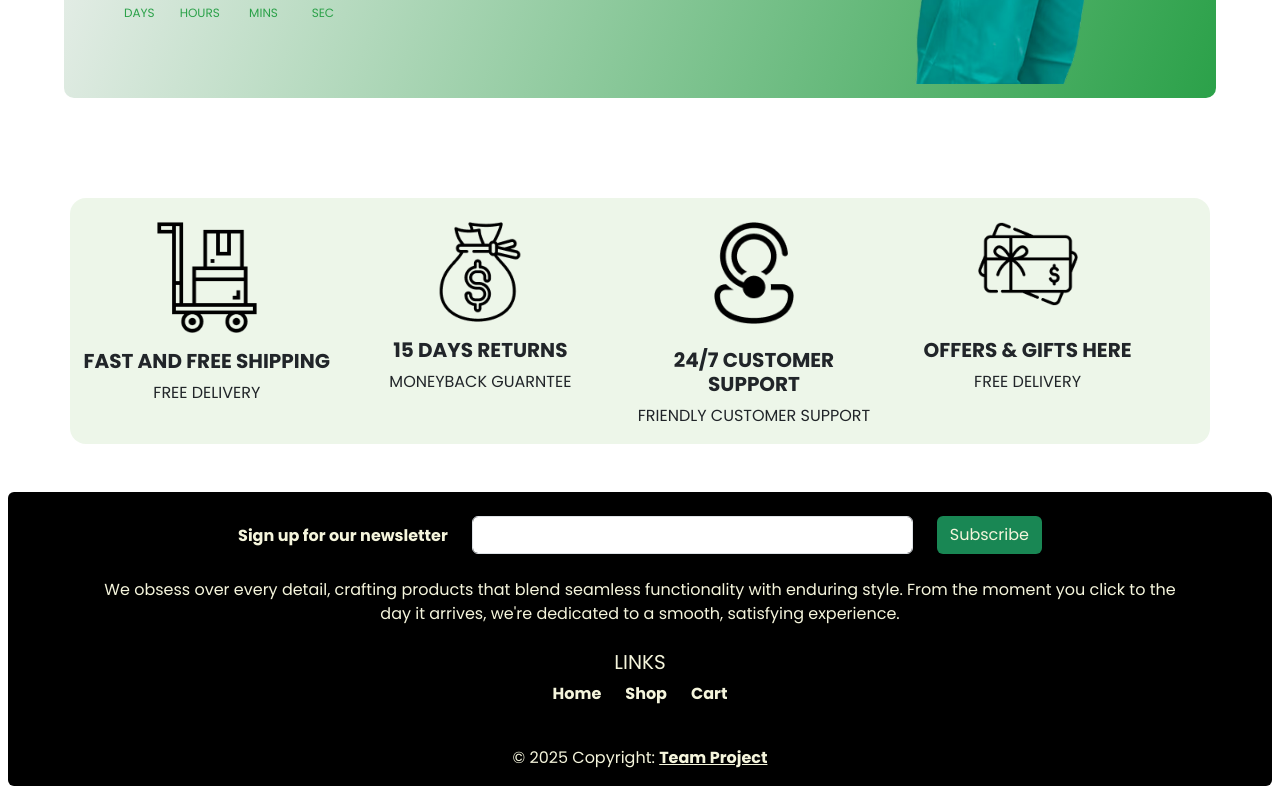
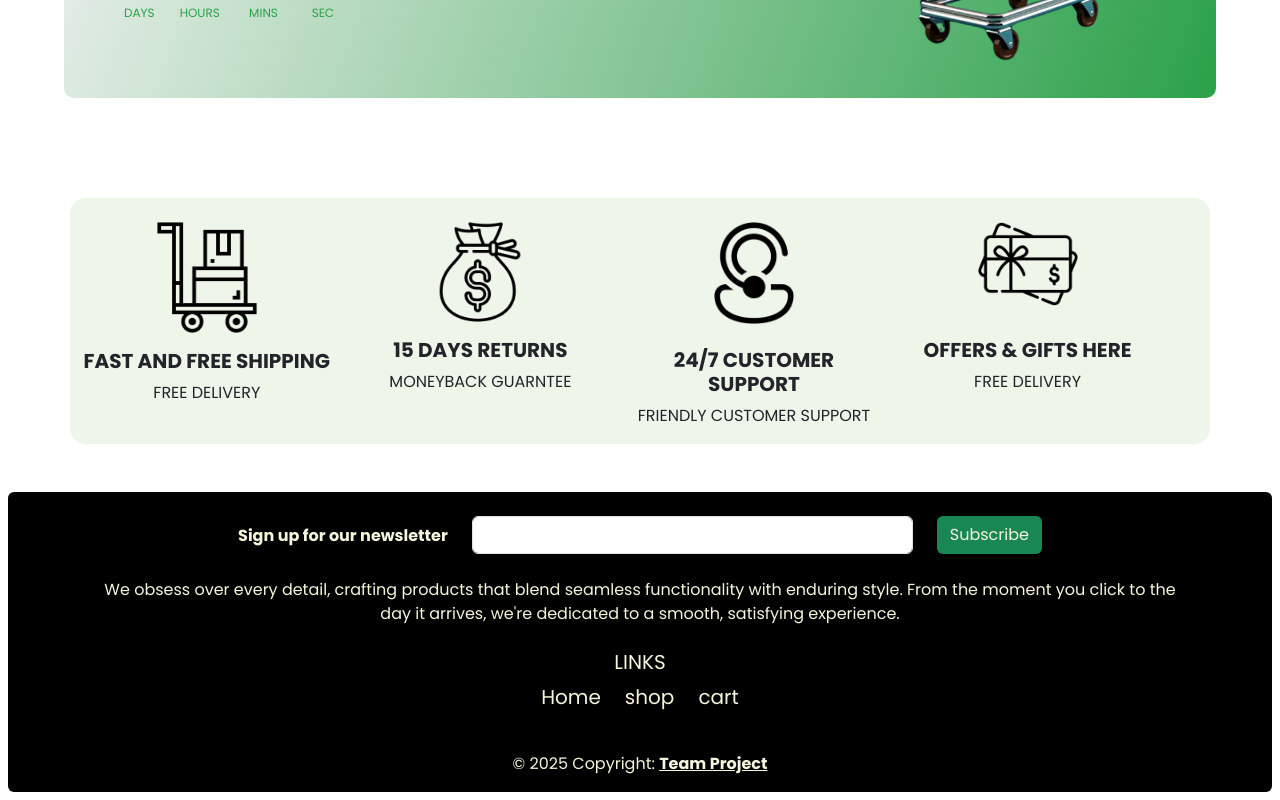
Before and after one commit to AbdelrhmanEssam74/e-commerce-angular, an Angular app: page / in a window 1280 px wide. Shown: the part 1334-2134 px from the top of the page. Built offline with nearby package versions, Linux system fonts and the light colour scheme; no server answers.

Commit message:
changed images at home, added comments

```diff
--- a/src/app/app.component.css
+++ b/src/app/app.component.css
@@ -7,8 +7,3 @@
 body {
   font-family: 'Poppins', sans-serif;
 }
-
-.active-link {
-  font-weight: 700 !important;
-  color: black !important;
-}
--- a/src/app/components/footer/footer.component.css
+++ b/src/app/components/footer/footer.component.css
@@ -1,3 +1,8 @@
 li {
     color: beige !important;
 }
+
+.active-link {
+    font-weight: 600;
+    color: rgb(106, 197, 111) !important;
+}
--- a/src/app/components/footer/footer.component.html
+++ b/src/app/components/footer/footer.component.html
@@ -44,18 +44,13 @@
                 <h5 class="text-uppercase">Links</h5>
 
                 <ul class="list-unstyled text-decoration-none mb-0 d-flex   justify-content-center gap-4">
-                    <li>
-                        <a class="text-body text-decoration-none fw-bolder" routerLink="/home"
-                            routerLinkActive="active-link" style="color: beige !important; cursor: pointer;">Home</a>
-                    </li>
-                    <li>
-                        <a class="text-body text-decoration-none fw-bolder" routerLink="/shop"
-                            routerLinkActive="active-link" style="color: beige !important; cursor: pointer;">Shop</a>
-                    </li>
-                    <li>
-                        <a class="text-body text-decoration-none fw-bolder" routerLink="/cart"
-                            routerLinkActive="active-link" style="color: beige !important; cursor: pointer;">Cart</a>
-                    </li>
+                    <li class="nav-item"><a class="nav-link fs-5" routerLinkActive="active-link" routerLink="/home"
+                            style="color: beige;">Home</a></li>
+                    <li class="nav-item"><a class="nav-link fs-5" routerLinkActive="active-link" routerLink="/shop"
+                            style="color: beige;">shop</a></li>
+                    <li class="nav-item"><a class="nav-link fs-5" routerLinkActive="active-link" routerLink="/cart"
+                            style="color: beige;">cart</a></li>
+
 
                 </ul>
             </div>
--- a/src/app/components/footer/footer.component.ts
+++ b/src/app/components/footer/footer.component.ts
@@ -1,8 +1,9 @@
 import { Component } from '@angular/core';
+import { RouterLink, RouterLinkActive } from '@angular/router';
 
 @Component({
   selector: 'app-footer',
-  imports: [],
+  imports: [RouterLinkActive,RouterLink],
   templateUrl: './footer.component.html',
   styleUrl: './footer.component.css'
 })
--- a/src/app/components/header/header.component.html
+++ b/src/app/components/header/header.component.html
@@ -4,7 +4,7 @@
       <div class="main-text">
         <h5 style="font-size: 25px; font-weight: 400">QUALITY CARE</h5>
         <h1 style="font-size: 48px; font-weight: 300">
-          MEDICAL SUPPLIES,CARE YOU NEED <br />
+          ALL SUPPLIES ,CARE YOU NEED <br />
           <span id="typing">Where you need</span>
         </h1>
         <button style="font-size: 18px; font-weight: 600; width: 20%">
--- a/src/app/components/home/home.component.html
+++ b/src/app/components/home/home.component.html
@@ -1,4 +1,7 @@
 <app-header></app-header>
+
+<!-- products section -->
+
 <div class="container py-5">
     <h2 class="text-center mb-4">OUR <strong>TRENDY PRODUCTS</strong></h2>
 
@@ -22,74 +25,14 @@
                 <span class="h5 mb-0 fw-semibold " style="color: rgb(56, 56, 56);">{{product.price |currency}}</span>
                 <p class="card-text"></p>
                 <div class="d-flex justify-content-between align-items-center">
-                    <button class="btn btn-outline-success w-75 "><fa-icon [icon]="faCartShopping"
-                            class="fs-5 pe-2"></fa-icon>
-
-                        Add to Cart</button>
+                    <button class="btn btn-outline-success w-75 "><fa-icon
+                            [icon]="faCartShopping" class="fs-5 pe-2"></fa-icon>Add to Cart</button>
                     <fa-icon [icon]="faHeart" class="fs-4 text-success" style="cursor: pointer;"></fa-icon>
                 </div>
             </div>
         </div>
         }
 
-        <!--
-
-        Product 2
-        <div class="card h-100 rounded-5 me-4  " style="border: 1px solid #82C341; width: 23%;">
-            <div class="position-relative mt-3"> <img
-                    src="https://images.unsplash.com/photo-1720048171731-15b3d9d5473f?crop=entropy&cs=tinysrgb&fit=max&fm=jpg&ixid=M3w0NzEyNjZ8MXwxfHNlYXJjaHwxfHxzbWFydG,bobtail|Gpu_ram|phone%3BfHx8fDE3MjEzMDU4NTZ8MA&ixlib=rb-4.0.3&q=80&w=1080"
-                    class="card-img-top rounded-4 mt-2" alt="Product 2">
-                <span class="badge bg-success position-absolute top-0 start-0 mt-4 ms-3 w-25">50%</span>
-            </div>
-            <div class="card-body">
-                <h5 class="card-title fw-bolder">REUSABLE MASK</h5>
-                <span class="h5 mb-0 fw-semibold " style="color: rgb(56, 56, 56);">$24.99</span>
-                <p class="card-text"></p>
-                <div class="d-flex justify-content-between align-items-center">
-                    <button class="btn btn-outline-success w-75"><i class="fa-solid fa-cart-shopping "></i> Add to
-                        Cart</button>
-                    <i class="fa-regular fa-heart fs-3 text-success " style="cursor: pointer;"></i>
-                </div>
-            </div>
-        </div>
-
-        Product 3
-        <div class="card h-100 rounded-5 me-4  " style="border: 1px solid #82C341; width: 23%;">
-            <div class="position-relative mt-3"> <img
-                    src="https://images.unsplash.com/photo-1720048171731-15b3d9d5473f?crop=entropy&cs=tinysrgb&fit=max&fm=jpg&ixid=M3w0NzEyNjZ8MXwxfHNlYXJjaHwxfHxzbWFydG,bobtail|Gpu_ram|phone%3BfHx8fDE3MjEzMDU4NTZ8MA&ixlib=rb-4.0.3&q=80&w=1080"
-                    class="card-img-top rounded-4 mt-2" alt="Product 2">
-                <span class="badge bg-warning position-absolute top-0 start-0 mt-4 ms-3 w-25">50%</span>
-            </div>
-            <div class="card-body">
-                <h5 class="card-title fw-bolder">REUSABLE MASK</h5>
-                <span class="h5 mb-0 fw-semibold " style="color: rgb(56, 56, 56);">$24.99</span>
-                <p class="card-text"></p>
-                <div class="d-flex justify-content-between align-items-center">
-                    <button class="btn btn-outline-success w-75"><i class="fa-solid fa-cart-shopping "></i> Add to
-                        Cart</button>
-                    <i class="fa-regular fa-heart fs-3 text-success " style="cursor: pointer;"></i>
-                </div>
-            </div>
-        </div>
-
-        Product 4
-        <div class="card h-100 rounded-5 me-2 " style="border: 1px solid #82C341; width: 23%;">
-            <div class="position-relative mt-3"> <img
-                    src="https://images.unsplash.com/photo-1720048171731-15b3d9d5473f?crop=entropy&cs=tinysrgb&fit=max&fm=jpg&ixid=M3w0NzEyNjZ8MXwxfHNlYXJjaHwxfHxzbWFydG,bobtail|Gpu_ram|phone%3BfHx8fDE3MjEzMDU4NTZ8MA&ixlib=rb-4.0.3&q=80&w=1080"
-                    class="card-img-top rounded-4 mt-2" alt="Product 2">
-                <span class="badge bg-danger position-absolute top-0 start-0 mt-4 ms-3 w-25">50%</span>
-            </div>
-            <div class="card-body">
-                <h5 class="card-title fw-bolder">REUSABLE MASK</h5>
-                <span class="h5 mb-0 fw-semibold " style="color: rgb(56, 56, 56);">$24.99</span>
-                <p class="card-text"></p>
-                <div class="d-flex justify-content-between align-items-center">
-                    <button class="btn btn-outline-success w-75"><i class="fa-solid fa-cart-shopping "></i> Add to
-                        Cart</button>
-                    <i class="fa-regular fa-heart fs-3 text-success " style="cursor: pointer;"></i>
-                </div>
-            </div>
-        </div> -->
 
 
     </div>
@@ -98,12 +41,14 @@
 
 </div>
 
+<!-- deals (advertise) section -->
+
 <section>
     <div class="counter-container">
         <div class="main-counter">
             <h6 class="fw-semibold">DEAL OF THE WEEK</h6>
             <h2 class="fw-bolder">LAST COLLECTION</h2>
-            <button style="font-weight: 500; cursor: pointer; text-decoration: underline;">SHOP NOW</button>
+            <button style="font-weight: 500; cursor: pointer; text-decoration: underline; " routerLink="/shop">SHOP NOW</button>
             <div class="timer">
                 <div class="days">
                     <p> 09</p>
@@ -130,6 +75,7 @@
 </section>
 
 
+<!-- offers section  -->
 <div class="container ">
     <div class="row my-3  rounded-4 pt-4 mb-5" style="background-color: rgb(219, 237, 212,50%);">
         <div class="col-md-4 bg-none " style="width: 24%;">
--- a/src/app/components/navbar/navbar.component.css
+++ b/src/app/components/navbar/navbar.component.css
@@ -1,6 +1,8 @@
 .active-link {
-    font-weight: 700;
-    color: black;
+    font-weight: 600;
+    color: rgb(106, 197, 111) !important;
+    background-color: beige;
+    border-radius: 5px;
 }
 
 .navstyle {
--- a/src/app/components/navbar/navbar.component.ts
+++ b/src/app/components/navbar/navbar.component.ts
@@ -15,7 +15,4 @@ import {RouterLink, RouterLinkActive, RouterOutlet} from '@angular/router';
 
 
 export class NavbarComponent {
-  // ngAfterViewInit(): void {
-  //   initMDB({ Dropdown, Collapse });
-  // }
 }
--- a/src/app/services/products.service.ts
+++ b/src/app/services/products.service.ts
@@ -1,6 +1,7 @@
 import { HttpClient } from '@angular/common/http';
 import { Injectable } from '@angular/core';
-import { Observable } from 'rxjs';
+import { BehaviorSubject, Observable } from 'rxjs';
+import { Products } from '../interface/products';
 
 @Injectable({
   providedIn: 'root'
@@ -9,6 +10,7 @@ export class ProductsService {
 
   constructor(private _HttpCLient: HttpClient) { }
 
+
   sendProducts(): Observable<any> {
     return this._HttpCLient.get('https://dummyjson.com/products?limit=4')
   }
```
Also changed, not shown: public/assets/images/image 167.png, public/assets/images/image 174.png.
